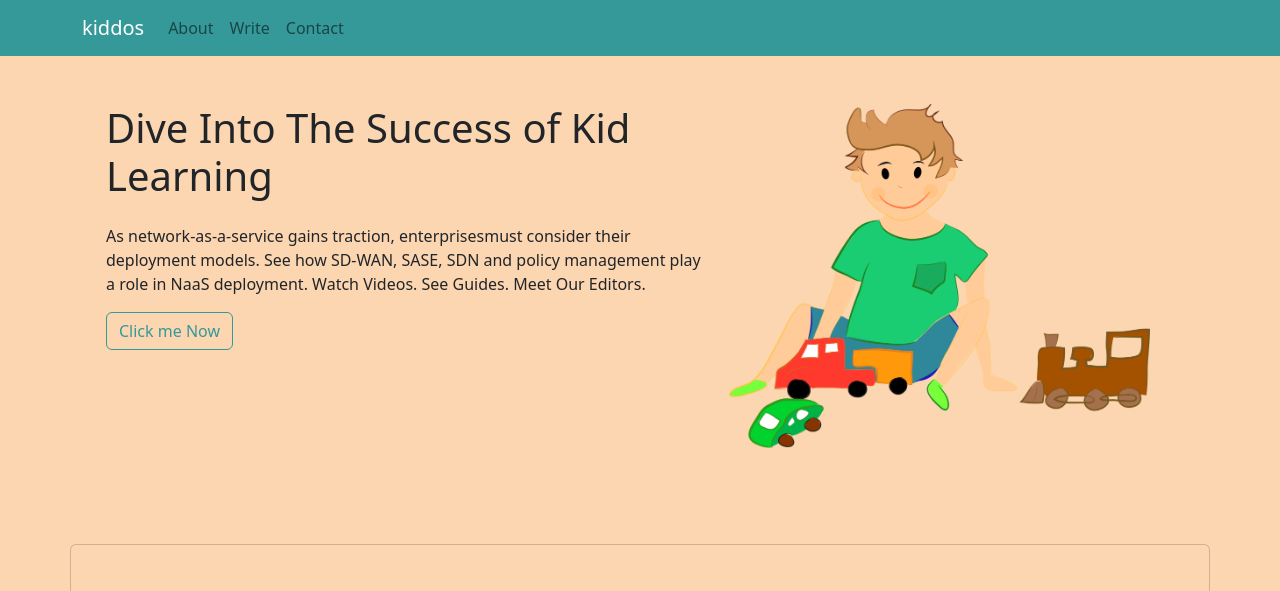
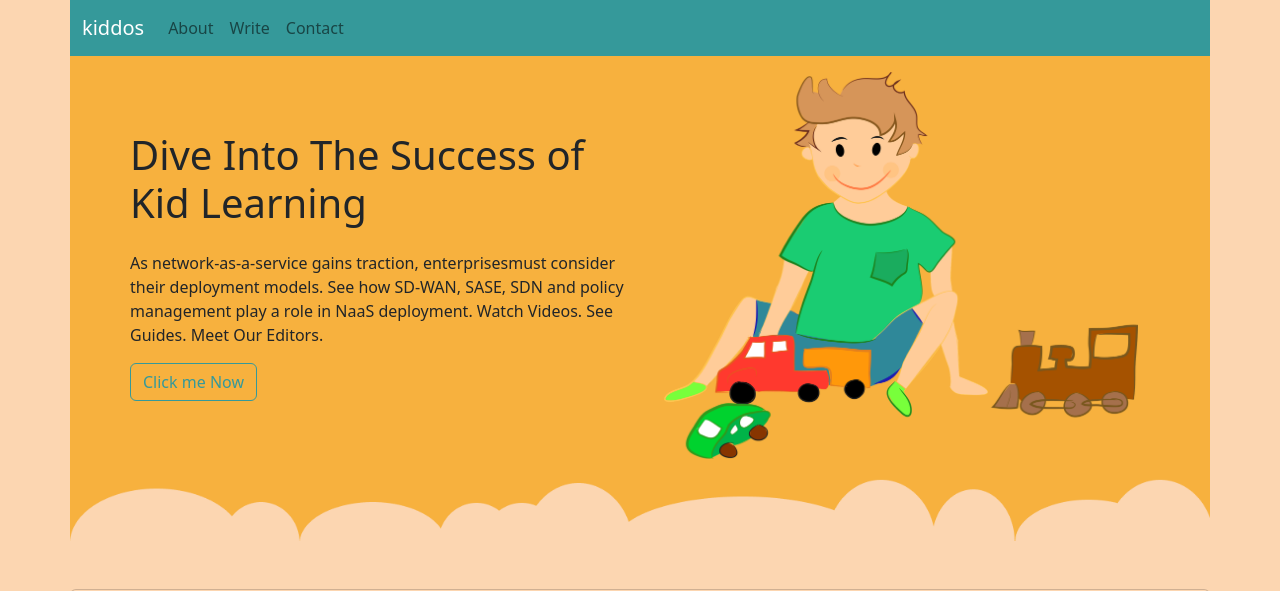
Before and after one commit to maderi21/blog, a React (Create React App) app: page / in a window 1280 px wide. Shown: the top 591 px of the page. Built offline with nearby package versions, Linux system fonts and the light colour scheme; a web font is replaced by a local one.

Commit message:
centered header

```diff
--- a/src/App.js
+++ b/src/App.js
@@ -6,13 +6,15 @@ import Col from "react-bootstrap/Col";
 import Image from "react-bootstrap/Image";
 import Button from "react-bootstrap/Button";
 import Card from "react-bootstrap/Card";
-import headerback from "./images/headerback.png";
+import styles from "./styles.css";
 import headerimg from "./images/headerimg.png";
+import break1 from "./images/break1.png";
 
 function App() {
   return (
+    <>
       <div className="bg-secondary">
-      <Navbar className="bg-primary">
+        <Navbar className="bg-primary container">
           <Container>
             <Navbar.Brand href="#home" className="text-white">
               kiddos
@@ -25,12 +27,11 @@ function App() {
           </Container>
         </Navbar>
 
+        {/* header */}
         <Container>
-        {/* header */}
-
-        <Row className="px-4 my-5 container-md" img={headerback}>
-          <Col sm={7}>
-            <h1 className="font-weigh-light ">
+          <Row className="headerimg px-5 py-3" style={styles}>
+            <Col sm={6} className="align-self-center">
+              <h1 className="font-weigh-light">
                 Dive Into The Success of Kid Learning
               </h1>
               <p className="mt-4">
@@ -41,8 +42,13 @@ function App() {
               </p>
               <Button variant="outline-primary">Click me Now</Button>
             </Col>
-          <Col sm={5}>
-            <Image src={headerimg} fluid rounded />
+            <Col sm={6}>
+              <Image src={headerimg} className="container" />
+            </Col>
+          </Row>
+          <Row>
+            <Col className="px-0">
+              <img src={break1} className="img-fluid" />
             </Col>
           </Row>
           <Row>
@@ -60,8 +66,8 @@ function App() {
                 <Card.Body>
                   <Card.Title>Card Title</Card.Title>
                   <Card.Text>
-                  Some quick example text to build on the card title and make up
-                  the bulk of the card's content.
+                    Some quick example text to build on the card title and make
+                    up the bulk of the card's content.
                   </Card.Text>
                   <Button variant="primary">Go somewhere</Button>
                 </Card.Body>
@@ -73,8 +79,8 @@ function App() {
                 <Card.Body>
                   <Card.Title>Card Title</Card.Title>
                   <Card.Text>
-                  Some quick example text to build on the card title and make up
-                  the bulk of the card's content.
+                    Some quick example text to build on the card title and make
+                    up the bulk of the card's content.
                   </Card.Text>
                   <Button variant="primary">Go somewhere</Button>
                 </Card.Body>
@@ -86,8 +92,8 @@ function App() {
                 <Card.Body>
                   <Card.Title>Card Title</Card.Title>
                   <Card.Text>
-                  Some quick example text to build on the card title and make up
-                  the bulk of the card's content.
+                    Some quick example text to build on the card title and make
+                    up the bulk of the card's content.
                   </Card.Text>
                   <Button variant="primary">Go somewhere</Button>
                 </Card.Body>
@@ -103,6 +109,7 @@ function App() {
           </Container>
         </footer>
       </div>
+    </>
   );
 }
 
--- /dev/null
+++ b/src/styles.css
@@ -0,0 +1,4 @@
+.headerimg {
+  background-image: url("./images/headerback.png");
+  width: auto;
+}
```
Also changed, not shown: src/images/Group 16.png (added), src/images/break1.png (added). Lines whose indentation alone changed are shown as unchanged.
